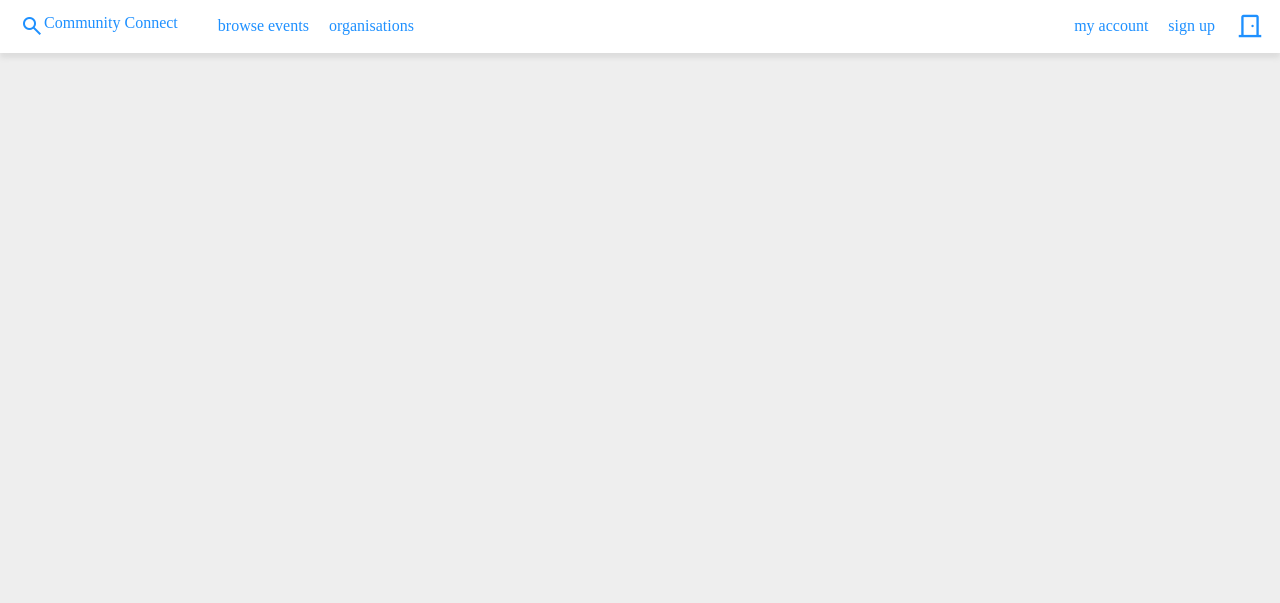
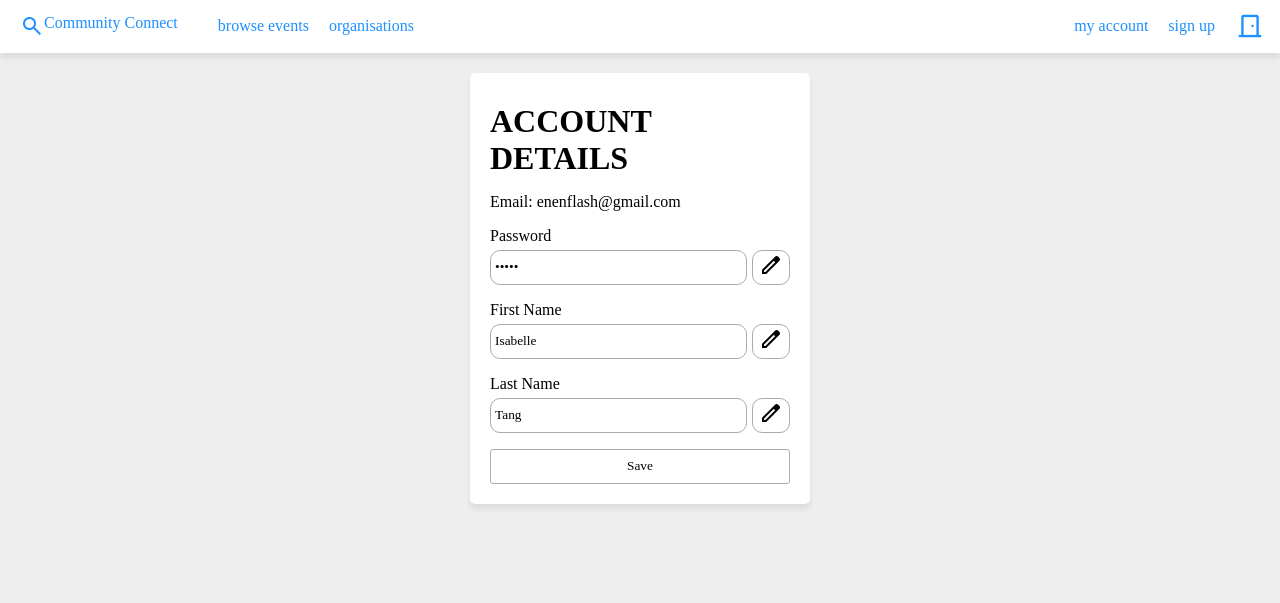
Before and after one commit to enenflash/cs12-project2, a Flask app: page /account-details in a window 1280 px wide. Shown: the top 603 px of the page. Run offline with Flask 3, Linux system fonts and the light colour scheme; the visitor is signed in with stand-in values (Sample User, id 1); data comes from the database, SQL or seed files in the repository; both versions use the stored data as it was after the commit; parts of the project's set-up code (start-up, migrations or seed data) failed here and were passed over; some web fonts are replaced.

Commit message:
create account and account details pages

```diff
--- a/app.py
+++ b/app.py
@@ -16,11 +16,33 @@ def main_page():
 
 @app.route('/create-account', methods=['GET', 'POST'])
 def create_account():
+    if request.method == "POST":
+        email=request.form["email"]
+        first_name=request.form["first-name"]
+        last_name=request.form["last-name"]
+        password=request.form["password"]
+        if email=="" or first_name=="" or last_name=="" or password=="":
+            return render_template("create_account.html", message="All fields required.")
+        volunteers = get_volunteers()
+        if email in [volunteer["Email"] for volunteer in volunteers]:
+            return render_template("create_account.html", message="Email already has an account.")
+        if password != request.form["confirm-password"]:
+            return render_template("create_account.html", message="Passwords do not match.")
+        add_volunteer(first_name, last_name, email, password)
+        session["UID"] = get_volunteer_where(f'Email="{email}"')["ID"]
+        return redirect(url_for("home"))
     return render_template('create_account.html')
 
 @app.route('/account-details', methods=['GET', 'POST'])
 def account_details():
-    return render_template('account_details.html')
+    if "UID" not in session:
+        return redirect(url_for("login"))
+    if request.method == "POST":
+        alter_account_details(session["UID"], first_name=request.form["first-name"], last_name=request.form["last-name"], password=request.form["password"])
+        volunteer = get_volunteer_where(f"ID={session['UID']}")
+        return render_template("account_details.html", volunteer=volunteer, message="Success")
+    volunteer = get_volunteer_where(f"ID={session['UID']}")
+    return render_template('account_details.html', volunteer=volunteer, message="")
 
 @app.route('/home', methods=['GET', 'POST'])
 def home():
@@ -37,12 +59,13 @@ def organisations():
 @app.route('/login', methods=['GET', 'POST'])
 def login():
     if request.method == "POST":
-        if not email_valid(request.form['email']):
+        email = request.form["email"]
+        password = request.form["password"]
+        if not email_valid(email):
             return render_template("login.html", message="Email not in database.")
-        if not password_valid(request.form['password']):
+        if not login_valid(email, password):
             return render_template("login.html", message="Incorrect password.")
-        session['email'] = request.form['email']
-        session['password'] = request.form['password']
+        session["UID"] = get_volunteer_where(f'Email="{email}"')["ID"]
         return redirect(url_for("home"))
     return render_template('login.html', message="")
 
--- a/models.py
+++ b/models.py
@@ -59,6 +59,12 @@ def run_command(command:str) -> None:
 
 # ---------------------------------- SELECT ---------------------------------- #
 
+def get_volunteer_where(where:str="TRUE") -> int:
+    command = f"""
+        SELECT * FROM Volunteer WHERE {where};
+    """
+    return get_row(command)
+
 def get_volunteers() -> list:
     command = f"""
         SELECT * FROM Volunteer;
@@ -116,8 +122,8 @@ def alter_account_details(id:int, first_name:str=None, last_name:str=None, passw
 
 def add_volunteer(first_name:str, last_name:str, email:str, password:str):
     command = f"""
-        INSERT INTO Volunteer (FirstName, LastName, Email, Password) VALUES
-        ("{first_name}", "{last_name}", "{email}", "{password}");
+        INSERT INTO Volunteer (FirstName, LastName, Email, Password, Admin) VALUES
+        ("{first_name}", "{last_name}", "{email}", "{password}", 0);
     """
     run_command(command)
 
@@ -133,12 +139,9 @@ def add_organisation(name:str):
 
 def email_valid(email:str) -> bool:
     volunteers:list = get_volunteers()
-    if email in [row["Email"] for row in volunteers]:
-        return True
-    return False
+    return email in [row["Email"] for row in volunteers]
 
-def password_valid(password:str) -> bool:
-    volunteers:list = get_volunteers()
-    if password in [row["Password"] for row in volunteers]:
-        return True
-    return False
+def login_valid(email:str, password:str) -> bool:
+    """Assumes email is valid"""
+    volunteer = get_volunteer_where(f'Email="{email}"')
+    return password == volunteer["Password"]
--- a/static/forms.css
+++ b/static/forms.css
@@ -5,5 +5,69 @@
     min-height: max-content;
     justify-content: center;
     align-items: center;
-    padding-bottom: 200px;
+    padding-top: 20px;
+    padding-bottom: 100px;
 }
+
+.account-box {
+    width: 300px;
+    background: white;
+    padding: 20px;
+    border: white 1px;
+    border-radius: 5px;
+    box-shadow: 0px 5px 5px #ddd;
+}
+
+h1 {
+    margin-top: 10px;
+    margin-bottom: 5px;
+}
+
+p {
+    margin-bottom: 5px;
+}
+
+button:hover {
+    cursor: pointer;
+}
+
+input {
+    border: solid 1px #aaa;
+    border-radius: 10px;
+    width: 100%;
+    height: 25px;
+    padding: 4px;
+}
+
+.input-wrapper {
+    display: flex;
+    flex-direction: row;
+}
+
+button {
+    background: none;
+    border: solid 1px #aaa;
+    border-radius: 10px;
+}
+
+button:hover {
+    transition: all ease 0.5s;
+    background: black;
+    color: white;
+}
+
+.full-btn {
+    width: 100%;
+    height: 35px;
+    margin-top: 15px;
+
+    color: #000;
+    background: none;
+    border: solid 1px #aaa;
+    border-radius: 3px;
+
+    text-decoration: none;
+    display: flex;
+    justify-content: center;
+    align-items: center;
+}
--- a/static/login.css
+++ b/static/login.css
@@ -35,7 +35,6 @@ input {
     padding: 4px;
     margin-top: 5px;
     margin-bottom: 15px;
-
 }
 
 input:focus {
--- a/templates/account_details.html
+++ b/templates/account_details.html
@@ -1,4 +1,45 @@
 {% extends "general.html" %}
 
 {% block content %}
+<link rel="stylesheet" href="\static\forms.css">
+<form class="account-wrapper" action="{{ url_for('account_details') }}" method="post">
+    <div class="account-box">
+    <h1>ACCOUNT DETAILS</h1>
+    <p>Email: {{ volunteer["Email"] }}</p>
+    <span>
+        <p>Password</p>
+        <span class="input-wrapper">
+            <input type="password" id="password" name="password" value="{{ volunteer['Password'] }}" readonly>
+            <button type="button" id="edit-password" style="margin-left:5px;"><span class="material-symbols-outlined">edit</span></button>
+        </span>
+        <p>First Name</p>
+        <span class="input-wrapper">
+            <input type="text" id="first-name" name="first-name" value="{{ volunteer['FirstName'] }}" readonly>
+            <button type="button" id="edit-first-name" style="margin-left:5px;"><span class="material-symbols-outlined">edit</span></button>
+        </span>
+        <p>Last Name</p>
+        <span class="input-wrapper">
+            <input type="text" id="last-name" name="last-name" value="{{ volunteer['LastName'] }}" readonly>
+            <button type="button" id="edit-last-name" style="margin-left:5px;"><span class="material-symbols-outlined">edit</span></button>
+        </span>
+    </span>
+    <p style="color:green">{{ message }}</p>
+    <button type="submit" class="full-btn">Save</button>
+    </div>
+</form>
+</div>
+<script>
+    const edit_password_btn = document.getElementById("edit-password");
+    edit_password_btn.addEventListener('click', e => {
+        document.getElementById('password').readOnly = false;
+    });
+    const edit_first_name_btn = document.getElementById("edit-first-name");
+    edit_first_name_btn.addEventListener('click', e => {
+        document.getElementById('first-name').readOnly = false;
+    });
+    const edit_last_name_btn = document.getElementById("edit-last-name");
+    edit_last_name_btn.addEventListener('click', e => {
+        document.getElementById('last-name').readOnly = false;
+    });
+</script>
 {% endblock %}
```
Also changed, not shown: templates/create_account.html (+16 -9 lines), community_connect.db.
